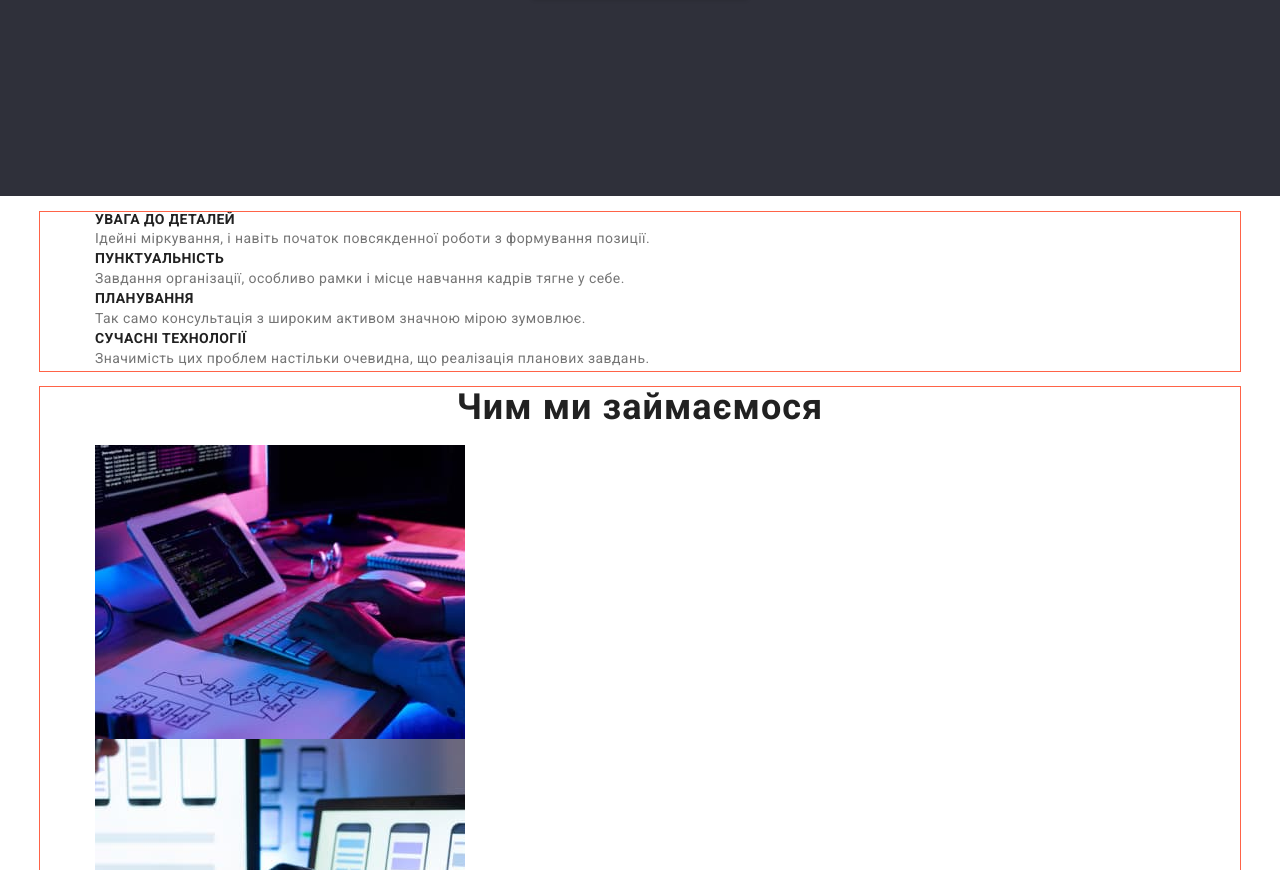
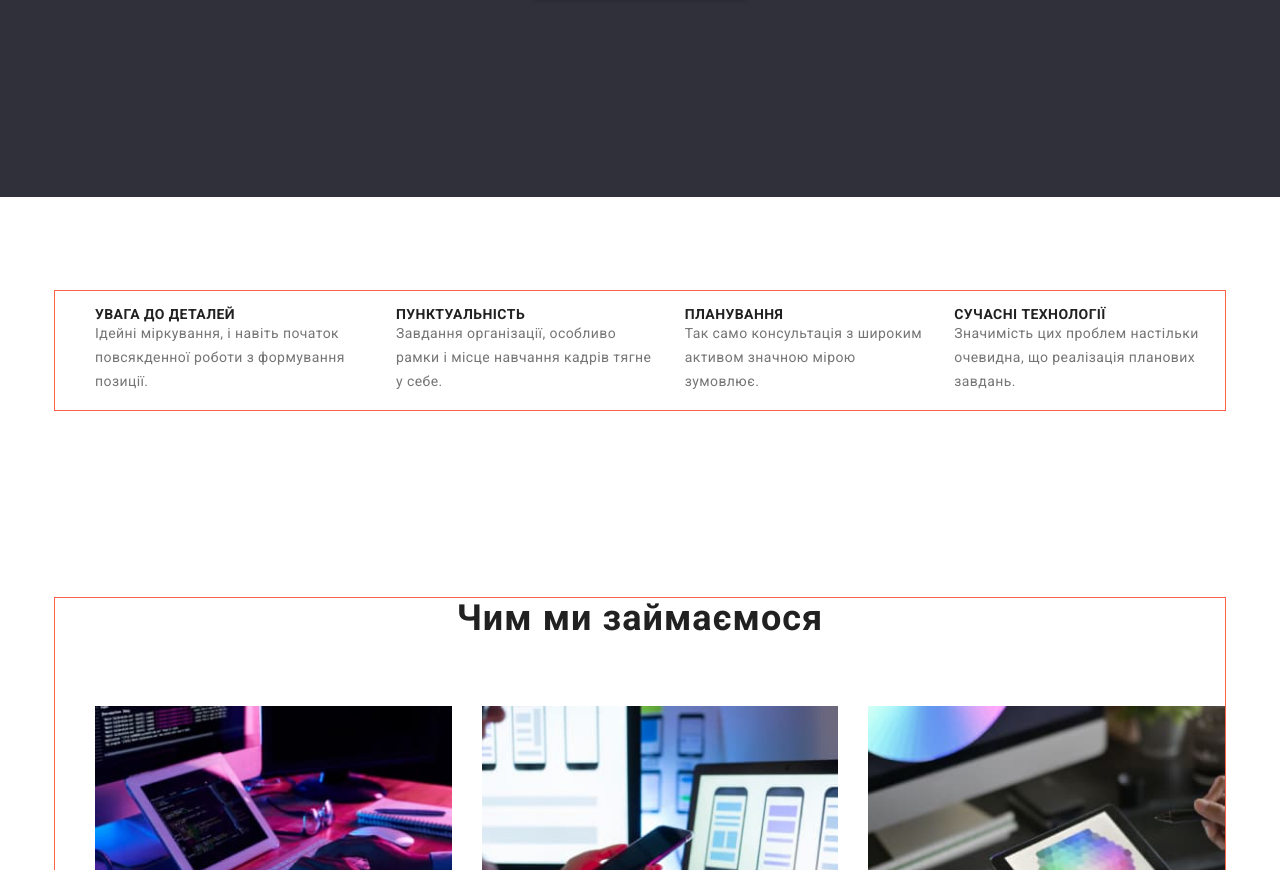
Before and after one commit to tTanya98/goit-markup-hw-03, a plain HTML site: page index.html in a window 1280 px wide. Shown: the part 484-1354 px from the top of the page. Drawn offline with nearby package versions, Linux system fonts and the light colour scheme.

Commit message:
Added new classes and styles

```diff
--- a/css/styles.css
+++ b/css/styles.css
@@ -14,20 +14,23 @@ h3,
 p {
   margin:0;
 }
+/* Studio */
+/* Header */
 .list {
   list-style: none;
   margin: 0;
   padding: 0;
 }
 .container {
-  width: 1200px;
-  padding-left: 15px;
-  padding-right: 15px;
+  width: 1170px;
+  padding-left: auto;
+  padding-right: auto;
   margin-left: auto;
   margin-right: auto;
   outline: 1px solid tomato;
 }
 .header-container {
+  border-bottom: 1px solid #ECECEC;
   display: flex;
   flex-direction: row;
   align-items: center;
@@ -56,7 +59,6 @@ p {
 }
 .nav-list-item {
   list-style-type: none;
-  display: flex;
 }
 .nav-list-link {
   font-weight: 500;
@@ -77,6 +79,7 @@ p {
   line-height: 1.14;
   letter-spacing: 0.02em;
   text-decoration: none;
+
 }
 .nav-list-contact {
   font-weight: 500;
@@ -90,6 +93,12 @@ p {
 .nav-list-contact:focus {
   color: #2196f3;
 }
+/* Main */
+.section{
+  padding-top: 94px;
+  padding-bottom: 94px;
+}
+/* Section Hero */
 .hero {
   background-color: #2f303a;
   text-align: center;
@@ -124,27 +133,44 @@ p {
 .hero-btn:focus{
   background-color: #188CE8;
 }
+/* Section skills */
 .skills {
+
+}
+.skills-container {
+  display: flex;
+  flex-direction: row;
+  align-items: center;
+  justify-content: flex-start;
+
 }
 .skills-list {
+  display: flex;
+
+  gap: 30px;
 }
+
 .skills-list-item {
   list-style-type: none;
+
 }
+
 .skills-list-title {
-
   font-size: 14px;
   line-height: 1.14;
   letter-spacing: 0.03em;
   text-transform: uppercase;
   color: var(--primary-title-color);
+
 }
 .skills-list-text {
   font-size: 14px;
   line-height: 1.71;
   letter-spacing: 0.03em;
   color: var(--primary-text-color);
+
 }
+/* Section work */
 img {
   display: block;
   max-width: 100%;
@@ -161,18 +187,29 @@ img {
   text-align: center;
 }
 .work-list {
+  display: flex;
+  justify-content: space-between;
+  gap: 30px;
+  padding-top: 50px;
+
 }
 .work-list-item {
   list-style-type: none;
 }
+
+/* Section team */
 .team {
   background: #f5f4fa;
 }
 .team-list {
-  background-color: #ffffff;
+  display: flex;
+  justify-content: space-between;
+  gap: 30px;
+  padding-top: 50px;
 }
 .team-list-item {
   list-style-type: none;
+  background-color: #ffffff;
 }
 .team-list-title {
   font-weight: 500;
@@ -196,12 +233,15 @@ img {
   color: #ffffff;
 }
 .address {
+
 }
 .address-list {
+
 }
 .address-list-item {
   list-style-type: none;
   text-decoration: none;
+
 }
 .address-list-street {
   font-style: normal;
--- a/index.html
+++ b/index.html
@@ -20,7 +20,7 @@
         <a href="./index.html" class="logo"
           >Web<span class="logo-header">Studio</span></a
         >
-        <nav class="header-nav">
+        <nav>
           <ul class="nav-list">
             <li class="nav-list-item">
               <a href="./index.html" class="nav-list-link-special">Студія</a>
@@ -48,14 +48,14 @@
       </div>
     </header>
     <main>
-      <section class="hero">
+      <section class="hero section">
         <div class="container">
           <h1 class="hero-title">Ефективні рішення для <br>вашого бізнесу</br></h1>
           <button type="button" class="hero-btn">Замовити послугу</button>
         </div>
       </section>
-      <section class="skills">
-        <div class="container">
+      <section class="skills section">
+        <div class="skills-container container">
           <ul class="skills-list">
             <li class="skills-list-item">
               <h3 class="skills-list-title">УВАГА ДО ДЕТАЛЕЙ</h3>
@@ -87,7 +87,7 @@
           </ul>
         </div>
       </section>
-      <section class="work">
+      <section class="work section">
         <div class="container">
           <h2 class="work-title">Чим ми займаємося</h2>
           <ul class="work-list">
@@ -118,7 +118,7 @@
           </ul>
         </div>
       </section>
-      <section class="team">
+      <section class="team section">
         <div class="container">
           <h2 class="team-title">Наша команда</h2>
           <ul class="team-list">
```
